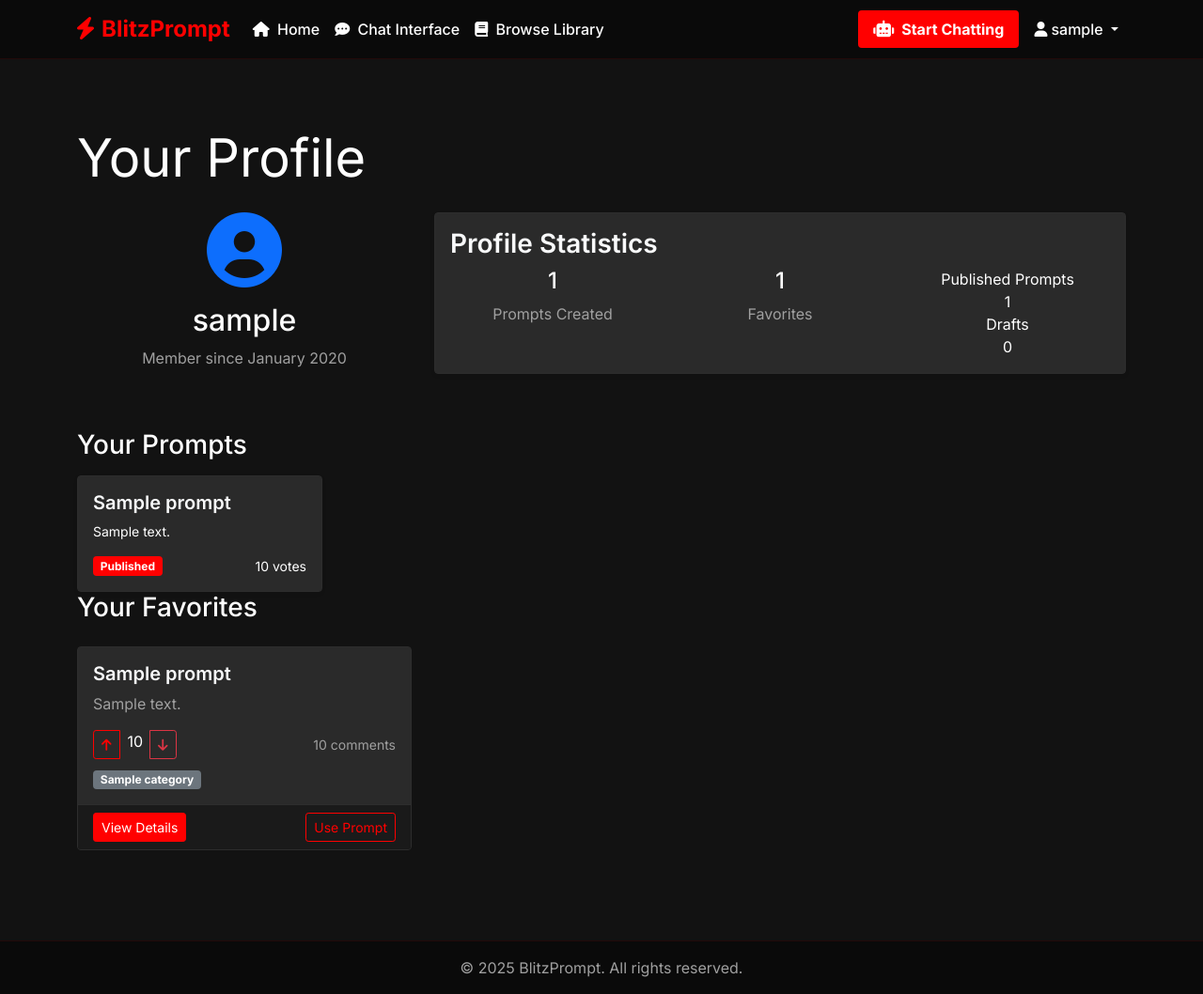
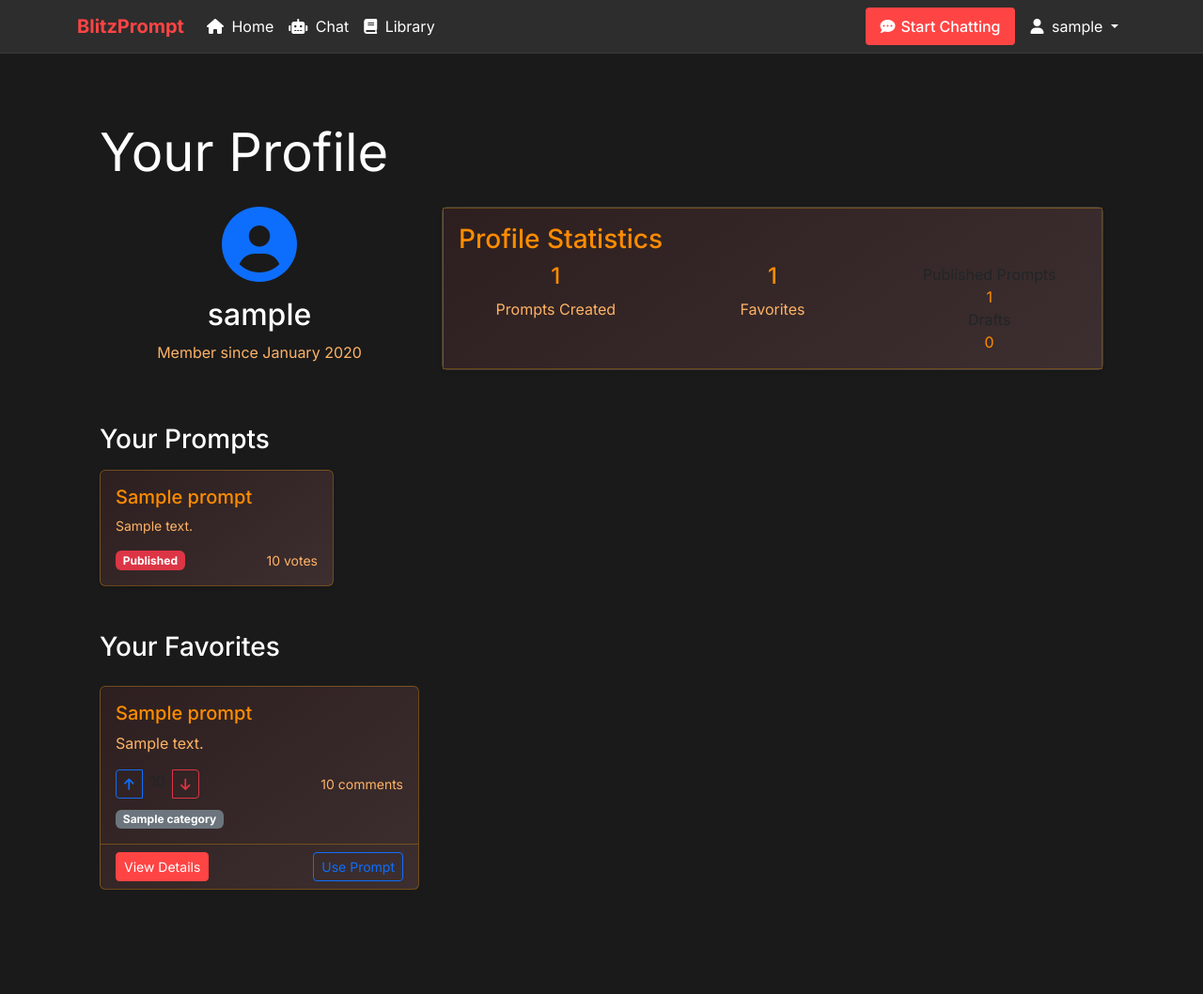
Before and after one commit to amaanofc/BlitzPrompt, a Django app: page /profile/ in a window 1280 px wide. Shown: the whole page at 94% size. After the commit the page ends 947 px from the top, so only its background shows below. Run offline with Django 5.2, Linux system fonts and the light colour scheme; a user stored in the database is signed in; tables that the repository leaves empty hold one stand-in row (values such as "Sample post").

Commit message:
Styles fixed for library, profile and favourites

```diff
--- a/core/templates/core/profile.html
+++ b/core/templates/core/profile.html
@@ -1,7 +1,7 @@
-{% extends 'base.html' %} {% load static %} {% block content %}
-<div class="container-fluid bg-beige py-5">
+{% extends 'core/base.html' %} {% load static %} {% block content %}
+<div class="container-fluid py-5">
   <div class="container">
-    <h1 class="display-4 text-copper mb-4">Your Profile</h1>
+    <h1 class="display-4 mb-4">Your Profile</h1>
 
     <!-- Profile Header -->
     <div class="row mb-5">
@@ -10,30 +10,44 @@
           <i class="fas fa-user-circle fa-5x text-primary"></i>
         </div>
         <h2>{{ user.username }}</h2>
-        <p class="text-muted">Member since {{ user.date_joined|date:"F Y" }}</p>
+        <p style="color: #ffb366">
+          Member since {{ user.date_joined|date:"F Y" }}
+        </p>
       </div>
       <div class="col-md-8">
         <div class="card shadow-sm">
-          <div class="card-body">
-            <h3 class="card-title">Profile Statistics</h3>
+          <div
+            class="card-body"
+            style="
+              background: linear-gradient(145deg, #2d1f1f, #3d2f2f);
+              border: 1px solid rgba(255, 165, 0, 0.3);
+            "
+          >
+            <h3 class="card-title" style="color: #ff8c00">
+              Profile Statistics
+            </h3>
             <div class="row text-center">
               <div class="col-md-4">
-                <h4>{{ user_prompts.count }}</h4>
-                <p class="text-muted">Prompts Created</p>
+                <h4 style="color: #ff8c00">{{ user_prompts.count }}</h4>
+                <p style="color: #ffb366">Prompts Created</p>
               </div>
               <div class="col-md-4">
-                <h4>{{ favorite_prompts.count }}</h4>
-                <p class="text-muted">Favorites</p>
+                <h4 style="color: #ff8c00">{{ favorite_prompts.count }}</h4>
+                <p style="color: #ffb366">Favorites</p>
               </div>
               <div class="col-md-4">
                 <div class="stats">
                   <div class="stat">
-                    <div class="stat-title text-mocha">Published Prompts</div>
-                    <div class="stat-value text-terracotta">{{ published_count }}</div>
+                    <div class="stat-title">Published Prompts</div>
+                    <div class="stat-value" style="color: #ff8c00">
+                      {{ published_count }}
+                    </div>
                   </div>
                   <div class="stat">
-                    <div class="stat-title text-mocha">Drafts</div>
-                    <div class="stat-value text-terracotta">{{ draft_count }}</div>
+                    <div class="stat-title">Drafts</div>
+                    <div class="stat-value" style="color: #ff8c00">
+                      {{ draft_count }}
+                    </div>
                   </div>
                 </div>
               </div>
@@ -46,21 +60,31 @@
     <!-- Prompts Section -->
     <div class="row">
       <div class="col-12">
-        <h3 class="text-copper mb-3">Your Prompts</h3>
+        <h3 class="mb-3">Your Prompts</h3>
         <div class="row g-4">
           {% for prompt in user_prompts %}
           <div class="col-md-4 col-lg-3">
-            <div class="card h-100 shadow-sm bg-eggshell">
+            <div
+              class="card h-100 shadow-sm"
+              style="
+                background: linear-gradient(145deg, #2d1f1f, #3d2f2f);
+                border: 1px solid rgba(255, 165, 0, 0.3);
+              "
+            >
               <div class="card-body">
-                <h5 class="card-title text-copper">{{ prompt.title }}</h5>
-                <p class="card-text text-mocha small">
+                <h5 class="card-title" style="color: #ff8c00">
+                  {{ prompt.title }}
+                </h5>
+                <p class="card-text small" style="color: #ffb366">
                   {{ prompt.description|truncatechars:100 }}
                 </p>
                 <div class="d-flex justify-content-between align-items-center">
-                  <span class="badge {% if prompt.published %}bg-terracotta{% else %}bg-mocha{% endif %}">
+                  <span
+                    class="badge {% if prompt.published %}bg-danger{% else %}bg-secondary{% endif %}"
+                  >
                     {% if prompt.published %}Published{% else %}Draft{% endif %}
                   </span>
-                  <small class="text-mocha">
+                  <small style="color: #ffb366">
                     {{ prompt.total_votes }} votes
                   </small>
                 </div>
@@ -82,16 +106,24 @@
     </div>
 
     <!-- Favorite Prompts -->
-    <div class="row">
+    <div class="row mt-5">
       <div class="col-12">
         <h3 class="mb-4">Your Favorites</h3>
         <div class="row">
           {% for prompt in favorite_prompts %}
           <div class="col-md-4 mb-4">
-            <div class="card h-100">
+            <div
+              class="card h-100"
+              style="
+                background: linear-gradient(145deg, #2d1f1f, #3d2f2f);
+                border: 1px solid rgba(255, 165, 0, 0.3);
+              "
+            >
               <div class="card-body">
-                <h5 class="card-title">{{ prompt.title }}</h5>
-                <p class="card-text text-muted">
+                <h5 class="card-title" style="color: #ff8c00">
+                  {{ prompt.title }}
+                </h5>
+                <p class="card-text" style="color: #ffb366">
                   {{ prompt.description|truncatewords:30 }}
                 </p>
                 <div class="d-flex justify-content-between align-items-center">
@@ -103,7 +135,9 @@
                     >
                       <i class="fas fa-arrow-up"></i>
                     </button>
-                    <span class="mx-2 vote-count">{{ prompt.total_votes }}</span>
+                    <span class="mx-2 vote-count"
+                      >{{ prompt.total_votes }}</span
+                    >
                     <button
                       class="btn btn-sm btn-outline-danger vote-btn"
                       data-prompt-id="{{ prompt.id }}"
@@ -112,17 +146,25 @@
                       <i class="fas fa-arrow-down"></i>
                     </button>
                   </div>
-                  <small class="text-muted"
+                  <small style="color: #ffb366"
                     >{{ prompt.total_comments }} comments</small
                   >
                 </div>
                 <div class="mt-2">
                   {% for category in prompt.categories.all %}
-                  <span class="badge bg-secondary me-1">{{ category.name }}</span>
+                  <span class="badge bg-secondary me-1"
+                    >{{ category.name }}</span
+                  >
                   {% endfor %}
                 </div>
               </div>
-              <div class="card-footer">
+              <div
+                class="card-footer"
+                style="
+                  border-top: 1px solid rgba(255, 165, 0, 0.3);
+                  background: transparent;
+                "
+              >
                 <div class="d-flex justify-content-between">
                   <a
                     href="{% url 'prompt_detail' prompt.id %}"
```
Also changed, not shown: core/templates/core/favorites.html (+19 -7 lines), core/templates/core/library.html (+8 -8 lines).
